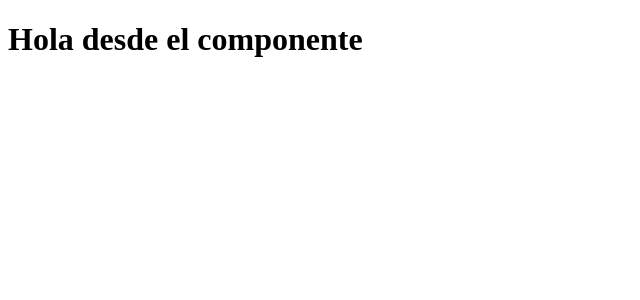
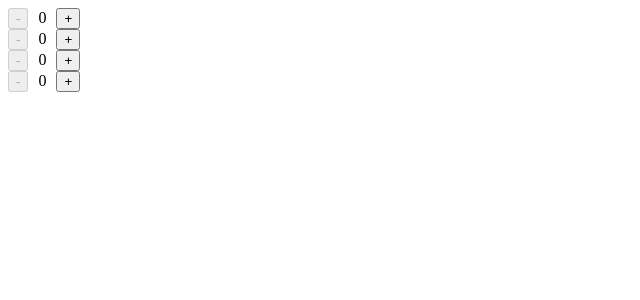
Before and after one commit to manuelhm1993/mh-vue3, a Vue app: page / in a window 1280 px wide. Shown: the top 300 px of the page, without its empty margins (0-640 px from the left). Built offline with nearby package versions, Linux system fonts and the light colour scheme.

Commit message:
Los componentes son islas, es decir, aunque se llame varias veces el mismo componente, cada uno es una instancia única, es decir, sus eventos no se afectan entre si

```diff
--- a/src/App.vue
+++ b/src/App.vue
@@ -1,10 +1,13 @@
 <script setup>
-
+    import MyComponente from './components/MyComponente.vue';
 </script>
 
 <template>
     <!-- El componente se invoca acomo cualquier etiqueta, puede ser con autocierre o con apertura y cierre -->
-    <MyComponente />
+    <template v-for="i in 4">
+        <MyComponente />
+        <br>
+    </template>
 </template>
 
 <style scoped>
--- a/src/components/MyComponente.vue
+++ b/src/components/MyComponente.vue
@@ -1,11 +1,17 @@
 <script setup>
+    import { ref } from 'vue';
 
+    const cont = ref(0);
 </script>
 
 <template>
-    <h1>Hola desde el componente</h1>
+    <button type="button" :disabled="cont === 0" @click="cont--">-</button>
+    <span class="cont">{{ cont }}</span>
+    <button type="button" @click="cont++">+</button>
 </template>
 
 <style scoped>
-
+    .cont {
+        margin: 0 10px;
+    }
 </style>
--- a/src/main.js
+++ b/src/main.js
@@ -1,11 +1,6 @@
 import './assets/main.css'
 
 import { createApp } from 'vue'
-import App from './App.vue' // Registro de componente de manera local
+import App from './App.vue'
 
-// Esto permite que el componente pueda ser invocado desde cualquier lugar sin importarlo
-import MyComponente from './components/MyComponente.vue'
-
-createApp(App)
-    .component('MyComponente', MyComponente) // Registro de componente de manera global
-    .mount('#app')
+createApp(App).mount('#app')
```
